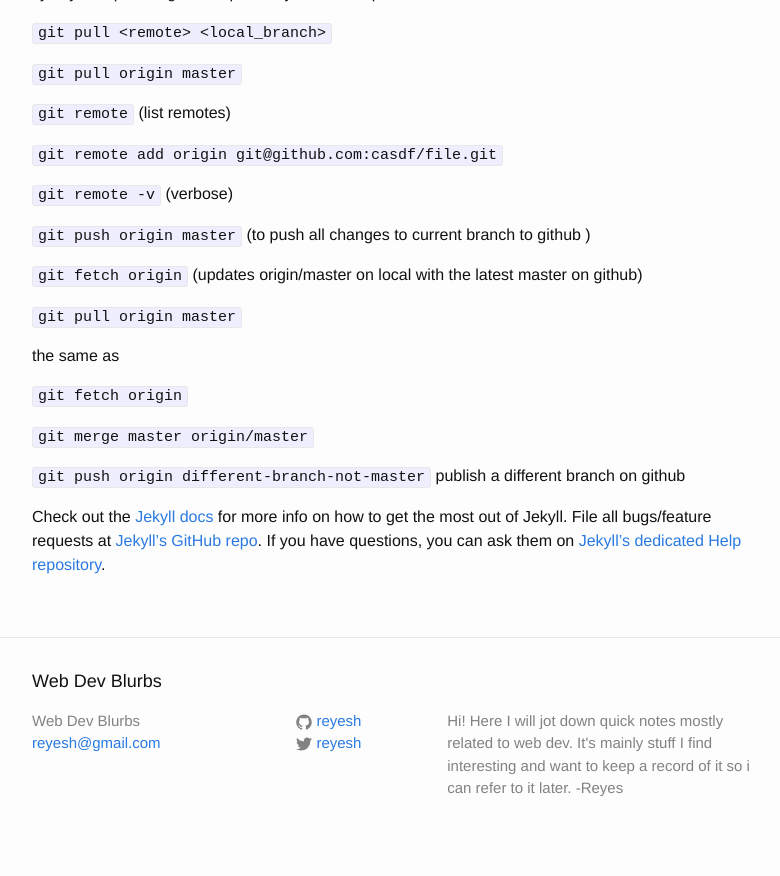
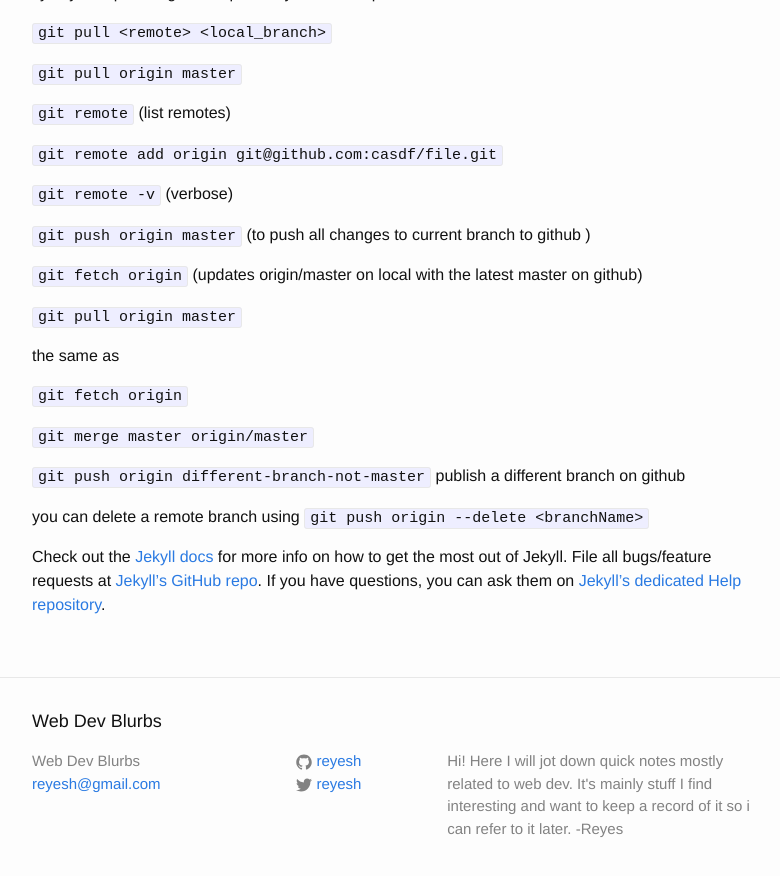
Before and after one commit to reyesh/jb, a Jekyll site: the page built from _posts/2015-09-28-test-new-post.markdown, in a window 1280 px wide and 900 px high, scrolled down 1164 px. Shown: the top 876 px of the window, without its empty margins (238-1018 px from the left). Built offline with Jekyll 4.4.1, drawn with Linux system fonts in a browser that asks for light colours; comment, search, counter and statistics services are not loaded.

Commit message:
fix: post

```diff
--- a/_posts/2015-09-28-test-new-post.markdown
+++ b/_posts/2015-09-28-test-new-post.markdown
@@ -84,6 +84,10 @@ the same as
 
 `git push origin different-branch-not-master` publish a different branch on github
 
+you can delete a remote branch using
+`git push origin --delete <branchName>`
+
+
 
 Check out the [Jekyll docs][jekyll] for more info on how to get the most out of Jekyll. File all bugs/feature requests at [Jekyll’s GitHub repo][jekyll-gh]. If you have questions, you can ask them on [Jekyll’s dedicated Help repository][jekyll-help].
 
```
